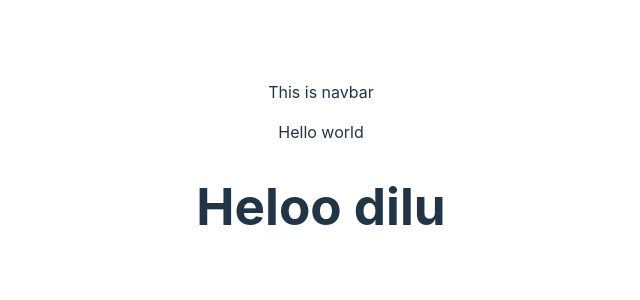
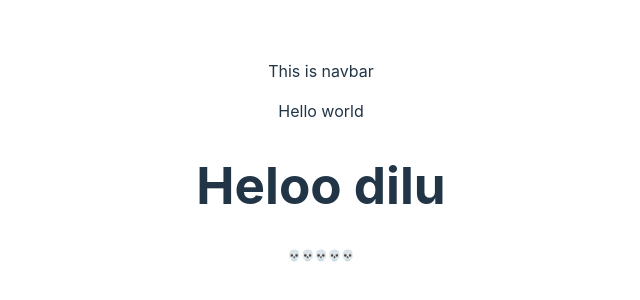
Before and after one commit to Gagan3825/Pipline_pull_push_test, a React (Vite) app: page / in a window 1280 px wide. Shown: the part 226-526 px from the top of the page, without its empty margins (319-959 px from the left). Built offline with nearby package versions, Linux system fonts and the light colour scheme.

Commit message:
h6 added

```diff
--- a/src/App.jsx
+++ b/src/App.jsx
@@ -5,13 +5,14 @@ import './App.css'
 import Navbar from './Components/Navbar'
 
 function App() {
-  const [count, setCount] = useState(0)
+
 
   return (
     <>
       <Navbar />
       <p>Hello world</p>
       <h1>Heloo dilu</h1>
+      <h6>💀💀💀💀💀</h6>
     </>
   )
 }
```
